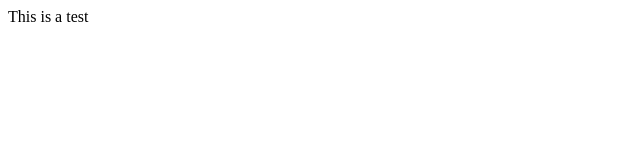
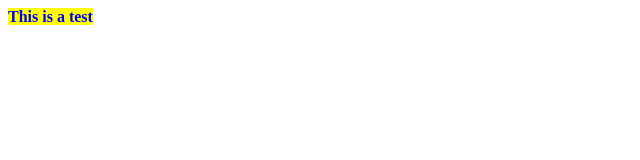
Before and after one commit to SalihKonak/web-programming, a plain HTML site: page css_1.html in a window 1280 px wide. Shown: the whole page, without its empty margins (0-640 px from the left). Drawn offline with Linux system fonts and the light colour scheme.

Commit message:
new file:   .vscode/launch.json 	modified:   css_1.html 	deleted:    excesise

```diff
--- a/css_1.html
+++ b/css_1.html
@@ -11,6 +11,6 @@
         </style>
     </heah>
     <body>
-        <practice>This is a test</practice>
+        <prectice>This is a test</prectice>
     </body>
 </html>
```
Also changed, not shown: 1 other file.
